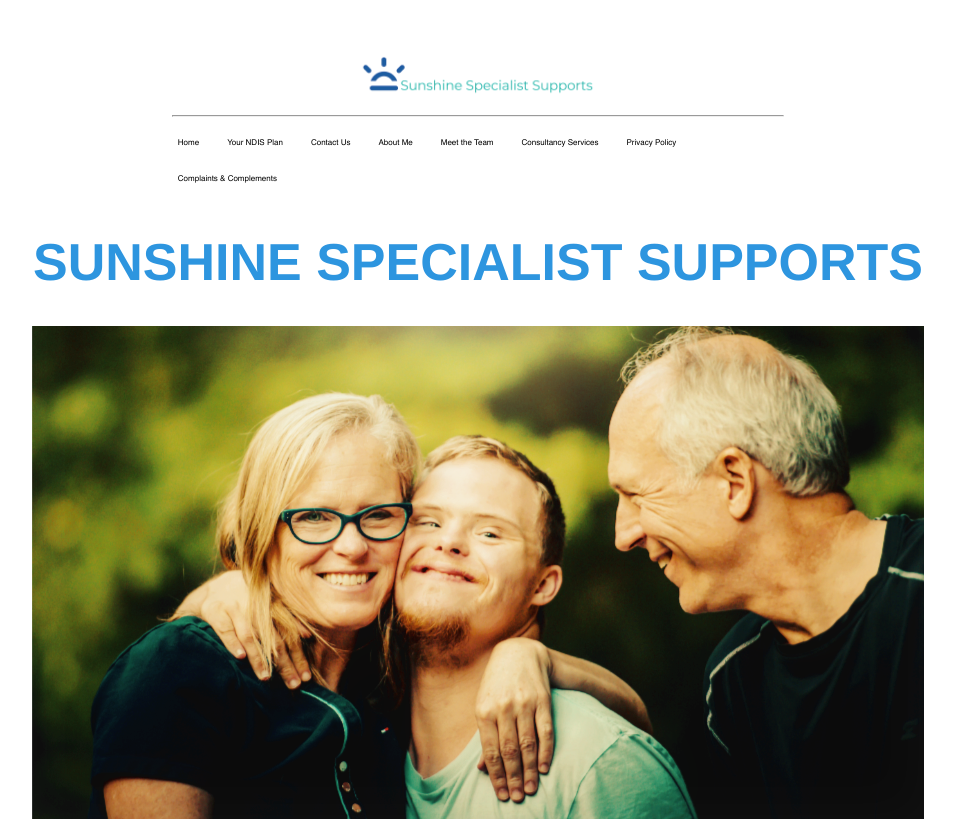
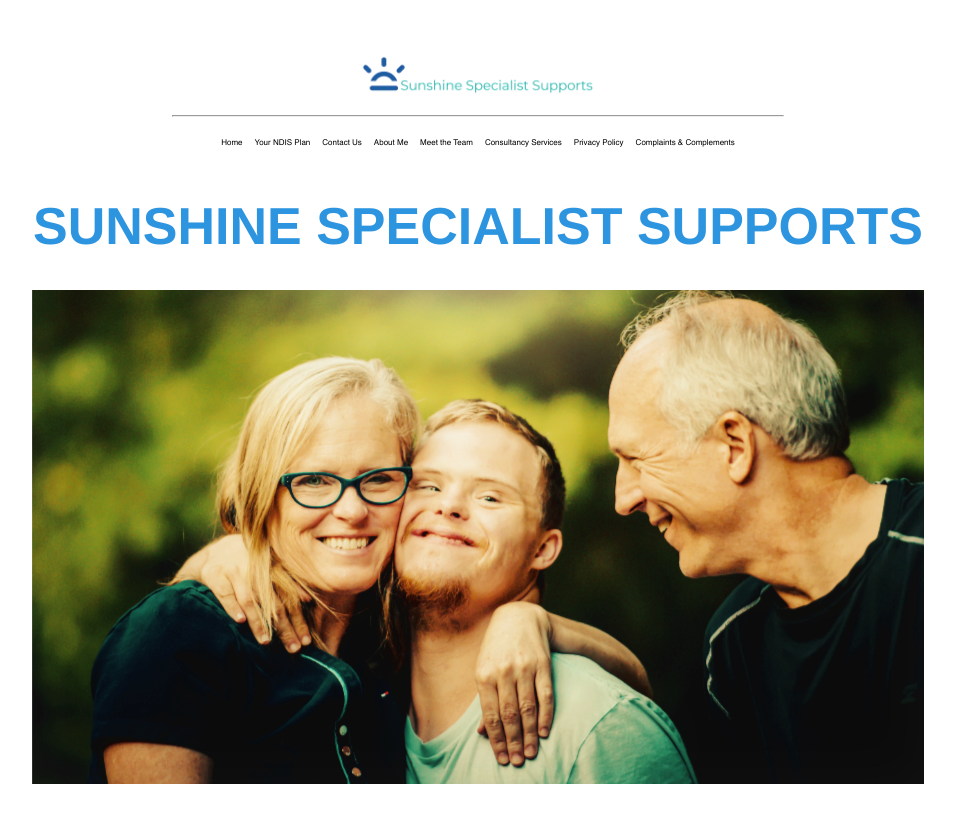
Before and after one commit to saagarverma1234/sss, a PHP site: page /index.php in a window 1280 px wide; the page is wider, and only the part inside the window is pictured. Shown: the top 819 px of that part, without its empty margins (162-1117 px from the left). Run offline with PHP 8.4, Linux system fonts and the light colour scheme.

Commit message:
tablet size

```diff
--- a/header.php
+++ b/header.php
@@ -160,7 +160,7 @@
             justify-content: center;
          }
 
-         @media screen and (max-width: 600px) {
+         @media screen and (max-width: 1049px) {
          .topnav a:not(:first-child) {display: none;}
            .topnav a.icon {
              float: right;
@@ -237,10 +237,17 @@
          }
          }
 
-         @media only screen and (min-width: 601px) and (max-width: 1540px)  {
+         @media only screen and (min-width: 1297px) and (max-width: 1540px)  {
             .topnav a {
                font-size: 1vh;
                padding: 14px 14px;
+            }
+         }
+
+         @media only screen and (min-width: 601px) and (max-width: 1296px)  {
+            .topnav a {
+               font-size: 1vh;
+               padding: 14px 6px;
             }
          }
       </style>
```
